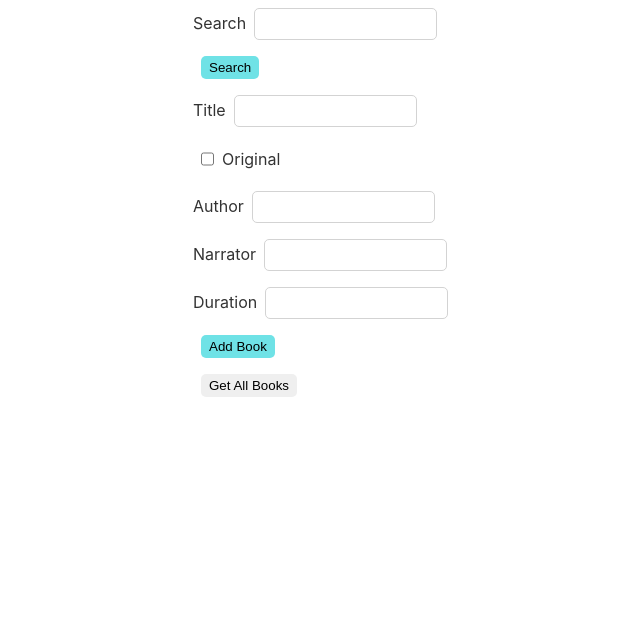
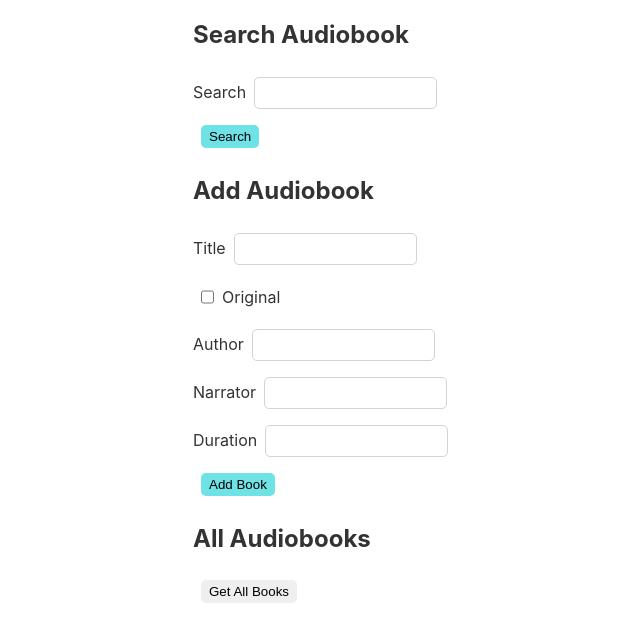
Before and after one commit to alebrij3/beek-api, a React (Create React App) app: page / in a window 1280 px wide. Shown: the top 642 px of the page, without its empty margins (122-762 px from the left). Built offline with nearby package versions, Linux system fonts and the light colour scheme.

Commit message:
ADD headers

```diff
--- a/src/components/Search.jsx
+++ b/src/components/Search.jsx
@@ -99,6 +99,7 @@ const Search = () => {
 
   return(
     <>
+    <h2>Search Audiobook</h2>
     <form action="" onSubmit={searchAudiobook}>
       <label htmlFor="search">Search
         <input type="text" name="search" />
@@ -108,9 +109,9 @@ const Search = () => {
     </form>
 
     {searchResults.map(item =>
-      <AudiobookRow key={item.sys.id}  {...item.fields} id={item.sys.id} version={item.sys.version} />
+      <AudiobookRow key={item.sys.id}  {...item.fields} id={item.sys.id} version={item.sys.version} getAllAudiobooks={getAllAudiobooks} />
     )}
-
+    <h2>Add Audiobook</h2>
     <form id="add-book" action="" onSubmit={addAudiobook}>
       <label htmlFor=""> Title
         <input type="text" name="title"/>
@@ -132,11 +133,13 @@ const Search = () => {
     </form>
 
 
-
+    <h2>All Audiobooks</h2>
     <button onClick={getAllAudiobooks}>Get All Books</button>
-    {allAudiobooks.map(item =>
-      <AudiobookRow key={item.sys.id}  {...item.fields} id={item.sys.id} version={item.sys.version} />
-    )}
+    <div id="all-audiobooks">
+      {allAudiobooks.map(item =>
+        <AudiobookRow key={item.sys.id}  {...item.fields} id={item.sys.id} version={item.sys.version} />
+      )}
+    </div>
     </>
   )
 }
```
